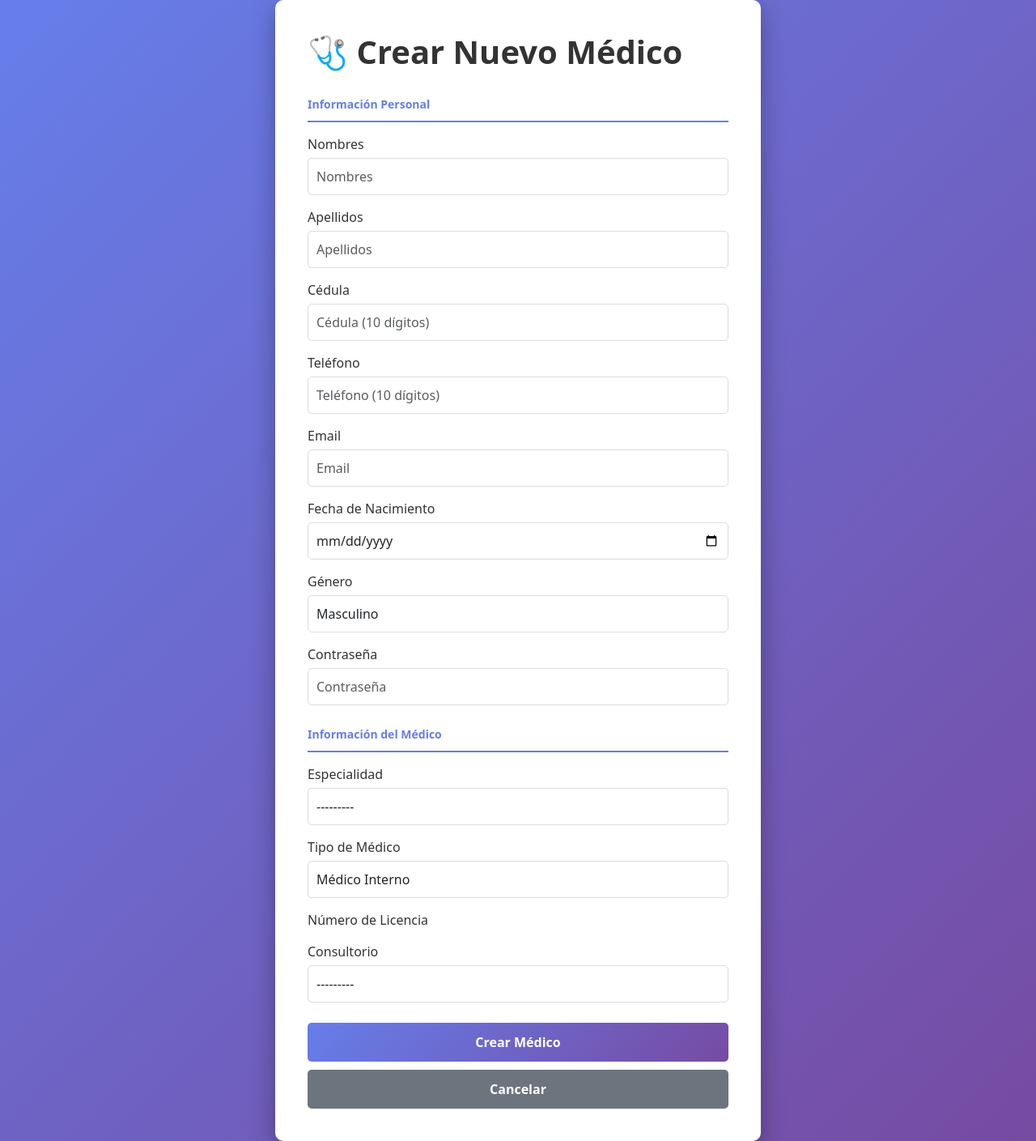
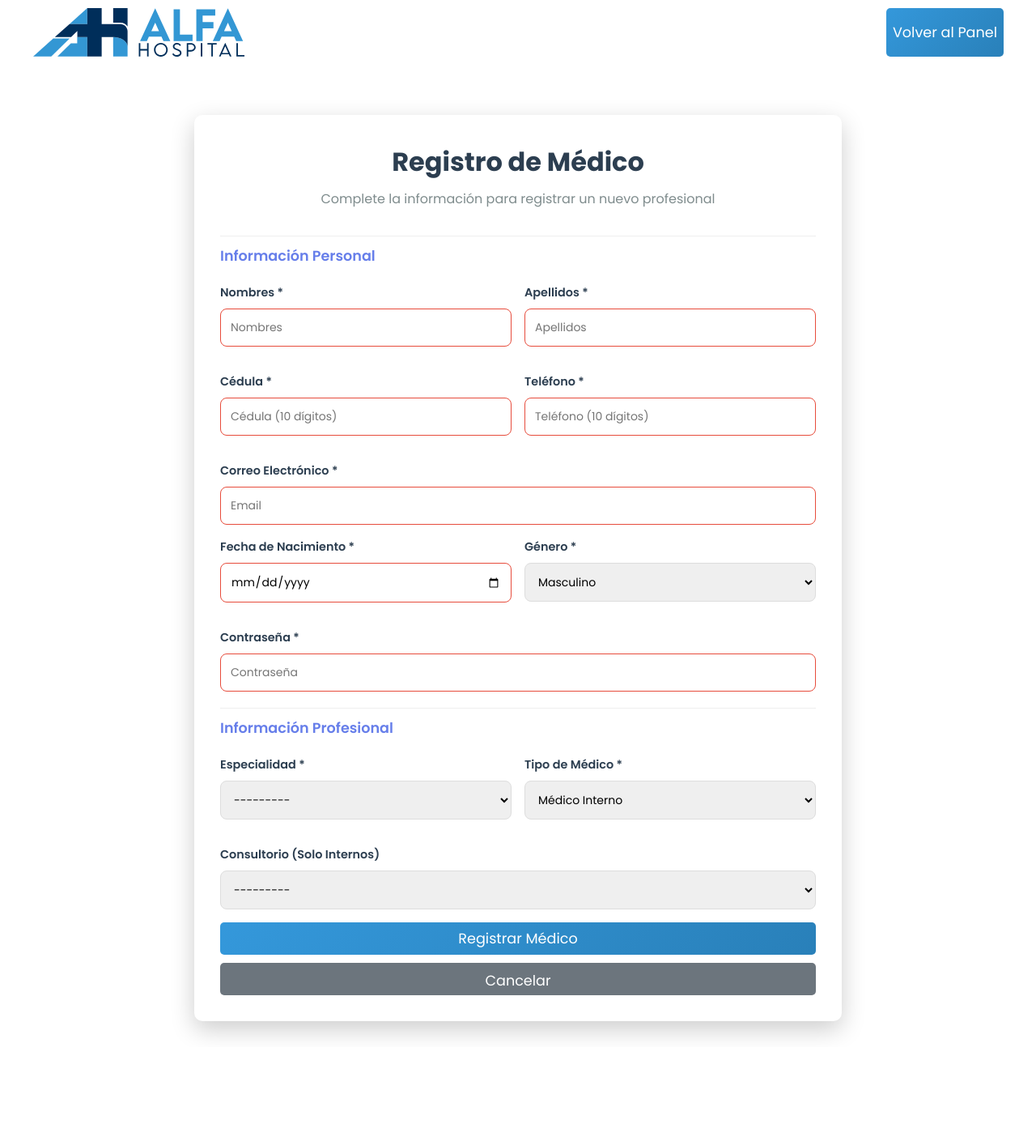
Before and after one commit to galeyro/Web-page-hospital, a Django app: template hospital/login/templates/create_medico.html in a window 1280 px wide. Shown: the whole page at 81% size. After the commit the page ends 1281 px from the top, so only its background shows below. Run offline with Django 5.2, Linux system fonts and the light colour scheme; the template is opened without the code that fills it: values that come from a table or form of the project are taken from there, others are empty.

Commit message:
fix: consistencia de design con pantall crear medico

```diff
--- a/hospital/login/templates/create_medico.html
+++ b/hospital/login/templates/create_medico.html
@@ -1,297 +1,178 @@
+{% load static %}
 <!DOCTYPE html>
 <html lang="es">
 <head>
     <meta charset="UTF-8">
     <meta name="viewport" content="width=device-width, initial-scale=1.0">
-    <title>Crear Médico - Hospital</title>
-    <link href="https://cdn.jsdelivr.net/npm/bootstrap@5.3.0/dist/css/bootstrap.min.css" rel="stylesheet">
+    <title>Crear Médico - Alfa Hospital</title>
+    <link rel="stylesheet" href="{% static 'css/styles.css' %}">
+    <link href="https://fonts.googleapis.com/css2?family=Poppins:wght@400;600;700&display=swap" rel="stylesheet">
     <style>
-        body {
-            background: linear-gradient(135deg, #667eea 0%, #764ba2 100%);
-            min-height: 100vh;
-            display: flex;
-            align-items: center;
-            justify-content: center;
+        /* Estilos adicionales para ajustar el formulario de médico al diseño de usuario */
+        .login-container {
+            max-width: 800px; /* Un poco más ancho para acomodar más campos */
         }
-        .form-container {
-            background: white;
-            border-radius: 10px;
-            box-shadow: 0 10px 30px rgba(0, 0, 0, 0.3);
-            padding: 40px;
-            max-width: 600px;
+        .section-divider {
+            border-top: 1px solid #eee;
+            margin: 20px 0;
+            padding-top: 10px;
+            color: #667eea;
+            font-weight: 600;
+            font-size: 1.1em;
+        }
+        .btn-secondary {
+            background: #6c757d;
+            margin-top: 10px;
+        }
+        .btn-secondary:hover {
+            background: #5a6268;
+        }
+        /* Ajuste para los inputs generados por Django */
+        .login-form input, .login-form select {
             width: 100%;
+            padding: 12px;
+            border: 1px solid #ddd;
+            border-radius: 8px;
+            font-size: 14px;
+            transition: border-color 0.3s;
+            box-sizing: border-box; /* Importante para que el padding no rompa el ancho */
         }
-        .form-title {
-            color: #333;
-            margin-bottom: 30px;
-            font-weight: bold;
-        }
-        .form-section {
-            margin-bottom: 25px;
-        }
-        .section-title {
-            color: #667eea;
-            font-size: 14px;
-            font-weight: bold;
-            margin-bottom: 15px;
-            padding-bottom: 10px;
-            border-bottom: 2px solid #667eea;
-        }
-        .form-control, .form-select {
-            border: 1px solid #ddd;
-            border-radius: 5px;
-            padding: 10px;
-            margin-bottom: 15px;
-        }
-        .form-control:focus, .form-select:focus {
-            border-color: #667eea;
-            box-shadow: 0 0 0 0.2rem rgba(102, 126, 234, 0.25);
-        }
-        .btn-submit {
-            background: linear-gradient(135deg, #667eea 0%, #764ba2 100%);
-            color: white;
-            padding: 12px 40px;
-            font-weight: bold;
-            border: none;
-            border-radius: 5px;
-            width: 100%;
-            cursor: pointer;
-            transition: transform 0.2s;
-        }
-        .btn-submit:hover {
-            transform: translateY(-2px);
-            color: white;
-        }
-        .btn-cancel {
-            background: #6c757d;
-            color: white;
-            padding: 12px 40px;
-            font-weight: bold;
-            border: none;
-            border-radius: 5px;
-            width: 100%;
-            cursor: pointer;
-            margin-top: 10px;
-            text-decoration: none;
-            display: inline-block;
-            text-align: center;
-        }
-        .btn-cancel:hover {
-            background: #5a6268;
-            color: white;
-        }
-        .alert {
-            border-radius: 5px;
-            margin-bottom: 20px;
+        .login-form input:focus, .login-form select:focus {
+            border-color: #6a11cb;
+            outline: none;
         }
         .errorlist {
+            color: #dc3545;
+            font-size: 0.85em;
             list-style: none;
             padding: 0;
-            margin: 0;
-        }
-        .errorlist li {
-            color: #dc3545;
-            font-size: 12px;
-            margin-bottom: 5px;
-        }
-        .form-group {
-            margin-bottom: 15px;
-        }
-        label {
-            font-weight: 500;
-            color: #333;
-            margin-bottom: 5px;
-            display: block;
+            margin-top: 5px;
         }
     </style>
 </head>
 <body>
-    <div class="form-container">
-        <h1 class="form-title">🩺 Crear Nuevo Médico</h1>
+    <!-- Header simple -->
+    <header class="header">
+        <nav class="navbar">
+            <div class="logo">
+                <img src="{% static 'images/LOGO-COLOR.svg' %}" alt="Alfa Hospital Logo" class="logo-img">
+            </div>
+            <div class="nav-links">
+                <a href="{% url 'control_users' %}" class="login-btn">Volver al Panel</a>
+            </div>
+        </nav>
+    </header>
 
+    <!-- Contenido principal -->
+    <main class="login-main">
+        <div class="login-container">
+            <div class="login-card">
+                <div class="login-header">
+                    <h1>Registro de Médico</h1>
+                    <p>Complete la información para registrar un nuevo profesional</p>
+                </div>
+
+                <!-- Mensajes -->
                 {% if messages %}
+                    <div class="messages">
                         {% for message in messages %}
-                <div class="alert alert-{{ message.tags }} alert-dismissible fade show">
-                    {{ message }}
-                    <button type="button" class="btn-close" data-bs-dismiss="alert"></button>
+                            <div class="alert alert-{{ message.tags }}">{{ message }}</div>
+                        {% endfor %}
                     </div>
-            {% endfor %}
                 {% endif %}
 
-        <form method="POST" novalidate>
+                <form class="login-form" method="post">
                     {% csrf_token %}
 
-            <!-- DATOS DEL USUARIO -->
-            <div class="form-section">
-                <div class="section-title">Información Personal</div>
+                    <!-- SECCIÓN: DATOS PERSONALES -->
+                    <div class="section-divider">Información Personal</div>
 
+                    <div class="form-row">
                         <div class="form-group">
-                    <label for="{{ form.nombres.id_for_label }}">Nombres</label>
+                            <label for="{{ form.nombres.id_for_label }}">Nombres *</label>
                             {{ form.nombres }}
-                    {% if form.nombres.errors %}
-                        <ul class="errorlist">
-                            {% for error in form.nombres.errors %}
-                                <li>{{ error }}</li>
-                            {% endfor %}
-                        </ul>
-                    {% endif %}
+                            {{ form.nombres.errors }}
+                        </div>
+                        <div class="form-group">
+                            <label for="{{ form.apellidos.id_for_label }}">Apellidos *</label>
+                            {{ form.apellidos }}
+                            {{ form.apellidos.errors }}
+                        </div>
+                    </div>
+
+                    <div class="form-row">
+                        <div class="form-group">
+                            <label for="{{ form.cedula.id_for_label }}">Cédula *</label>
+                            {{ form.cedula }}
+                            {{ form.cedula.errors }}
+                        </div>
+                        <div class="form-group">
+                            <label for="{{ form.telefono.id_for_label }}">Teléfono *</label>
+                            {{ form.telefono }}
+                            {{ form.telefono.errors }}
+                        </div>
                     </div>
 
                     <div class="form-group">
-                    <label for="{{ form.apellidos.id_for_label }}">Apellidos</label>
-                    {{ form.apellidos }}
-                    {% if form.apellidos.errors %}
-                        <ul class="errorlist">
-                            {% for error in form.apellidos.errors %}
-                                <li>{{ error }}</li>
-                            {% endfor %}
-                        </ul>
-                    {% endif %}
+                        <label for="{{ form.email.id_for_label }}">Correo Electrónico *</label>
+                        {{ form.email }}
+                        {{ form.email.errors }}
+                    </div>
+
+                    <div class="form-row">
+                        <div class="form-group">
+                            <label for="{{ form.fecha_nacimiento.id_for_label }}">Fecha de Nacimiento *</label>
+                            {{ form.fecha_nacimiento }}
+                            {{ form.fecha_nacimiento.errors }}
+                        </div>
+                        <div class="form-group">
+                            <label for="{{ form.genero.id_for_label }}">Género *</label>
+                            {{ form.genero }}
+                            {{ form.genero.errors }}
+                        </div>
                     </div>
 
                     <div class="form-group">
-                    <label for="{{ form.cedula.id_for_label }}">Cédula</label>
-                    {{ form.cedula }}
-                    {% if form.cedula.errors %}
-                        <ul class="errorlist">
-                            {% for error in form.cedula.errors %}
-                                <li>{{ error }}</li>
-                            {% endfor %}
-                        </ul>
-                    {% endif %}
+                        <label for="{{ form.password.id_for_label }}">Contraseña *</label>
+                        {{ form.password }}
+                        {{ form.password.errors }}
+                    </div>
+
+                    <!-- SECCIÓN: DATOS PROFESIONALES -->
+                    <div class="section-divider">Información Profesional</div>
+
+                    <div class="form-row">
+                        <div class="form-group">
+                            <label for="{{ form.especialidad.id_for_label }}">Especialidad *</label>
+                            {{ form.especialidad }}
+                            {{ form.especialidad.errors }}
+                        </div>
+                        <div class="form-group">
+                            <label for="{{ form.tipo.id_for_label }}">Tipo de Médico *</label>
+                            {{ form.tipo }}
+                            {{ form.tipo.errors }}
+                        </div>
                     </div>
 
                     <div class="form-group">
-                    <label for="{{ form.telefono.id_for_label }}">Teléfono</label>
-                    {{ form.telefono }}
-                    {% if form.telefono.errors %}
-                        <ul class="errorlist">
-                            {% for error in form.telefono.errors %}
-                                <li>{{ error }}</li>
-                            {% endfor %}
-                        </ul>
-                    {% endif %}
+                        <label for="{{ form.consultorio.id_for_label }}">Consultorio (Solo Internos)</label>
+                        {{ form.consultorio }}
+                        {{ form.consultorio.errors }}
                     </div>
 
-                <div class="form-group">
-                    <label for="{{ form.email.id_for_label }}">Email</label>
-                    {{ form.email }}
-                    {% if form.email.errors %}
-                        <ul class="errorlist">
-                            {% for error in form.email.errors %}
-                                <li>{{ error }}</li>
-                            {% endfor %}
-                        </ul>
-                    {% endif %}
-                </div>
-
-                <div class="form-group">
-                    <label for="{{ form.fecha_nacimiento.id_for_label }}">Fecha de Nacimiento</label>
-                    {{ form.fecha_nacimiento }}
-                    {% if form.fecha_nacimiento.errors %}
-                        <ul class="errorlist">
-                            {% for error in form.fecha_nacimiento.errors %}
-                                <li>{{ error }}</li>
-                            {% endfor %}
-                        </ul>
-                    {% endif %}
-                </div>
-
-                <div class="form-group">
-                    <label for="{{ form.genero.id_for_label }}">Género</label>
-                    {{ form.genero }}
-                    {% if form.genero.errors %}
-                        <ul class="errorlist">
-                            {% for error in form.genero.errors %}
-                                <li>{{ error }}</li>
-                            {% endfor %}
-                        </ul>
-                    {% endif %}
-                </div>
-
-                <div class="form-group">
-                    <label for="{{ form.password.id_for_label }}">Contraseña</label>
-                    {{ form.password }}
-                    {% if form.password.errors %}
-                        <ul class="errorlist">
-                            {% for error in form.password.errors %}
-                                <li>{{ error }}</li>
-                            {% endfor %}
-                        </ul>
-                    {% endif %}
-                </div>
-            </div>
-
-            <!-- DATOS DEL MÉDICO -->
-            <div class="form-section">
-                <div class="section-title">Información del Médico</div>
-
-                <div class="form-group">
-                    <label for="{{ form.especialidad.id_for_label }}">Especialidad</label>
-                    {{ form.especialidad }}
-                    {% if form.especialidad.errors %}
-                        <ul class="errorlist">
-                            {% for error in form.especialidad.errors %}
-                                <li>{{ error }}</li>
-                            {% endfor %}
-                        </ul>
-                    {% endif %}
-                </div>
-
-                <div class="form-group">
-                    <label for="{{ form.tipo.id_for_label }}">Tipo de Médico</label>
-                    {{ form.tipo }}
-                    {% if form.tipo.errors %}
-                        <ul class="errorlist">
-                            {% for error in form.tipo.errors %}
-                                <li>{{ error }}</li>
-                            {% endfor %}
-                        </ul>
-                    {% endif %}
-                </div>
-
-                <div class="form-group">
-                    <label for="{{ form.numero_licencia.id_for_label }}">Número de Licencia</label>
-                    {{ form.numero_licencia }}
-                    {% if form.numero_licencia.errors %}
-                        <ul class="errorlist">
-                            {% for error in form.numero_licencia.errors %}
-                                <li>{{ error }}</li>
-                            {% endfor %}
-                        </ul>
-                    {% endif %}
-                </div>
-
-                <div class="form-group">
-                    <label for="{{ form.consultorio.id_for_label }}">Consultorio</label>
-                    {{ form.consultorio }}
-                    {% if form.consultorio.errors %}
-                        <ul class="errorlist">
-                            {% for error in form.consultorio.errors %}
-                                <li>{{ error }}</li>
-                            {% endfor %}
-                        </ul>
-                    {% endif %}
-                </div>
-            </div>
-
-            <!-- ERRORES GENERALES -->
+                    <!-- Errores generales -->
                     {% if form.non_field_errors %}
                         <div class="alert alert-danger">
-                    <ul class="errorlist">
-                        {% for error in form.non_field_errors %}
-                            <li>{{ error }}</li>
-                        {% endfor %}
-                    </ul>
+                            {{ form.non_field_errors }}
                         </div>
                     {% endif %}
 
-            <!-- BOTONES -->
-            <button type="submit" class="btn-submit">Crear Médico</button>
-            <a href="{% url 'control_users' %}" class="btn-cancel">Cancelar</a>
+                    <!-- Botones -->
+                    <button type="submit" class="login-btn">Registrar Médico</button>
+                    <a href="{% url 'control_users' %}" class="login-btn btn-secondary" style="text-align: center; text-decoration: none; display: block;">Cancelar</a>
                 </form>
             </div>
-
-    <script src="https://cdn.jsdelivr.net/npm/bootstrap@5.3.0/dist/js/bootstrap.bundle.min.js"></script>
+        </div>
+    </main>
 </body>
 </html>
```
Lines whose indentation alone changed are shown as unchanged.
